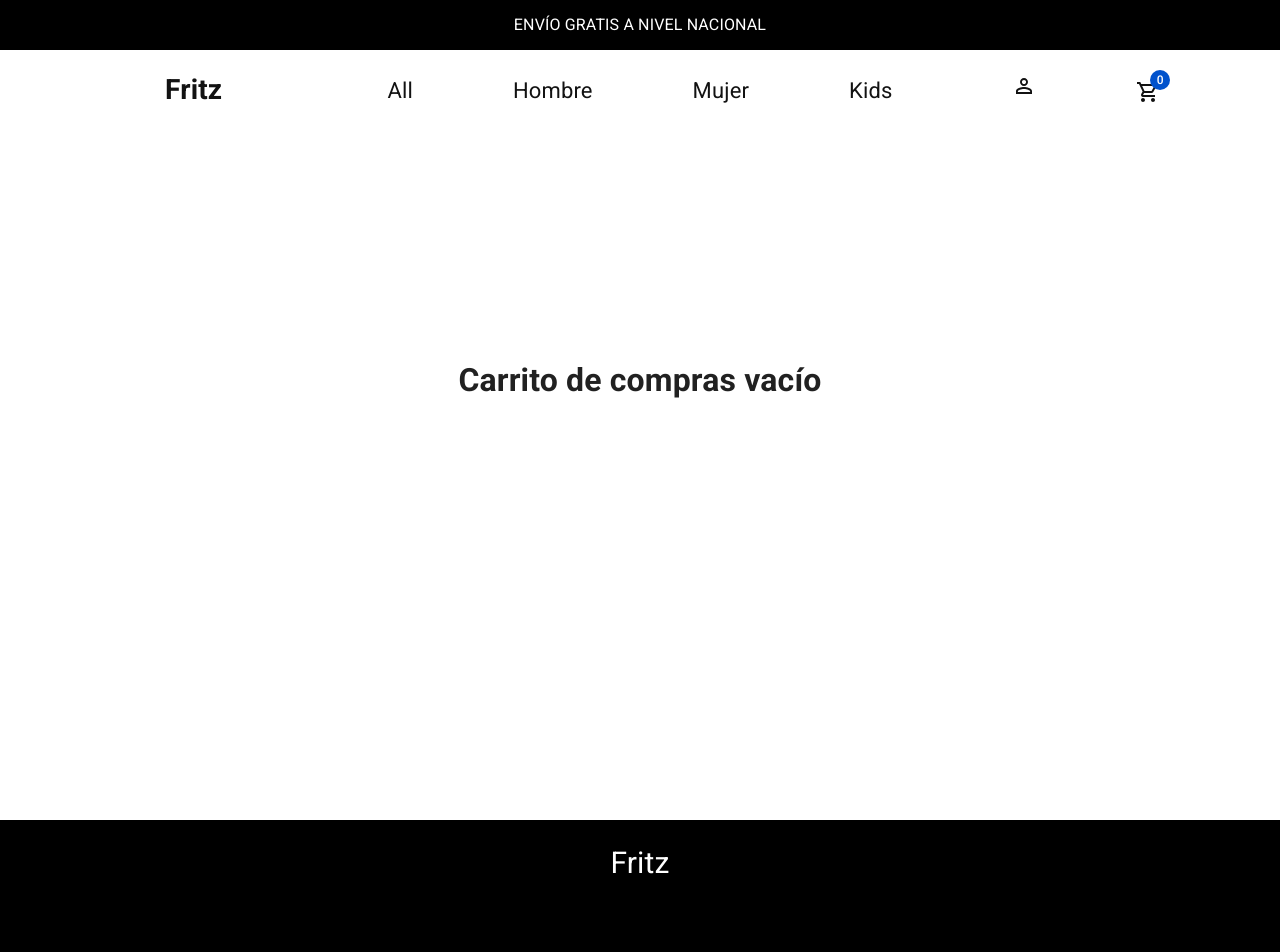
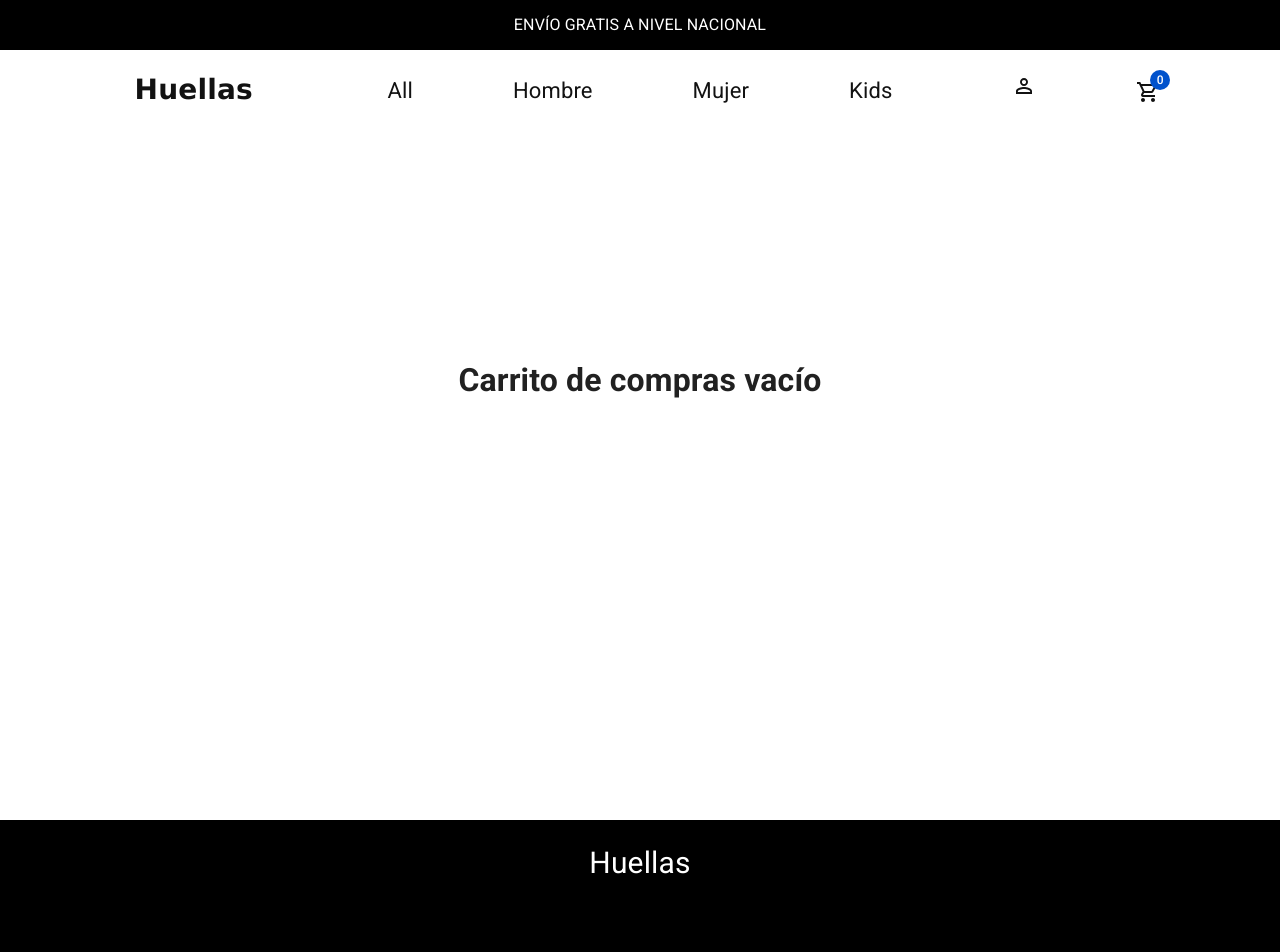
Before and after one commit to fritz652/PF-Fritz-Guzman-Santiago-ReactJs, a React (Vite) app: page /cart in a window 1280 px wide. Shown: the top 952 px of the page. Built offline with nearby package versions, Linux system fonts and the light colour scheme.

Commit message:
add stilles

```diff
--- a/src/Components/CardWidget/CardWidget.jsx
+++ b/src/Components/CardWidget/CardWidget.jsx
@@ -19,13 +19,13 @@ const CardWidget = () => {
       </li> */}
       <li>
         <Link to="/login">
-          <PersonOutlineOutlinedIcon />
+          <PersonOutlineOutlinedIcon className="h-color" />
         </Link>
       </li>
       <li>
         <Link to="/cart">
           <Badge badgeContent={total} showZero color="primary">
-            <ShoppingCartOutlinedIcon />
+            <ShoppingCartOutlinedIcon className="h-color"/>
           </Badge>
         </Link>
       </li>
--- a/src/Layout/Footer/Footer.css
+++ b/src/Layout/Footer/Footer.css
@@ -30,3 +30,8 @@
   font-size: 20px;
   max-height: 10px;
 }
+
+
+.logo{
+  font-family:'Lucida Sans', 'Lucida Sans Regular', 'Lucida Grande', 'Lucida Sans Unicode', Geneva, Verdana, sans-serif;
+}
--- a/src/Layout/Footer/Footer.jsx
+++ b/src/Layout/Footer/Footer.jsx
@@ -1,11 +1,12 @@
-import { Link } from "react-router-dom";
 import "./Footer.css";
+import { Container } from "@mui/material";
 
 const Footer = () => {
   return (
     <>
       <footer className="footer">
-        <div className="footer-title">Fritz</div>
+        <Container>
+            <div className="footer-title">Huellas</div>
             <div className="footer-box">
               <ul className="f-1">
                 <li>Ayuda</li>
@@ -22,6 +23,7 @@ const Footer = () => {
                 <li>Teléfonos / whatsapp: +51-981659039</li>
               </ul>
             </div>
+        </Container>
       </footer>
     </>
   );
--- a/src/Layout/NavBar/NavBar.css
+++ b/src/Layout/NavBar/NavBar.css
@@ -26,9 +26,11 @@ li {
   /* font-family: 'Times New Roman', Times, serif; */
 }
 
-li:hover {
-  border-bottom: 2px solid #101725;
+.h-color:hover {
+  border-bottom: 2px solid #009ee3;
+  color: #009ee3;
 }
+
 
 a {
   color: #121212;
--- a/src/Layout/NavBar/NavBar.jsx
+++ b/src/Layout/NavBar/NavBar.jsx
@@ -10,23 +10,23 @@ const NavBar = () => {
     <>
       <nav>
         <ul className="logo">
-          <Link to="/">Fritz</Link>
+          <Link to="/"   className="h-color">Huellas</Link>
         </ul>
         <ul className="navOne">
           <Link to="/all">
-            <li>All</li>
+            <li   className="h-color">All</li>
           </Link>
           <Link to="/category/hombre">
-            <li>Hombre</li>
+            <li   className="h-color">Hombre</li>
           </Link>
           <Link to="/category/mujer">
-            <li>Mujer</li>
+            <li   className="h-color">Mujer</li>
           </Link>
           <Link to="/category/kids">
-            <li>Kids</li>
+            <li   className="h-color">Kids</li>
           </Link>
         </ul>
-        <CardWidget />
+        <CardWidget/>
       </nav>
     </>
   );
```
Lines whose indentation alone changed are shown as unchanged.
